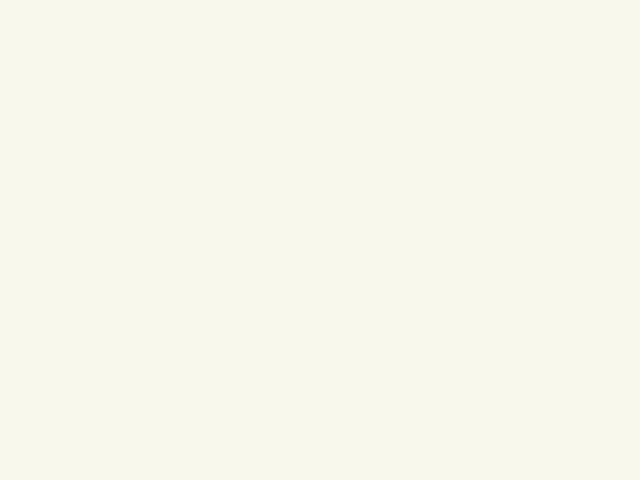
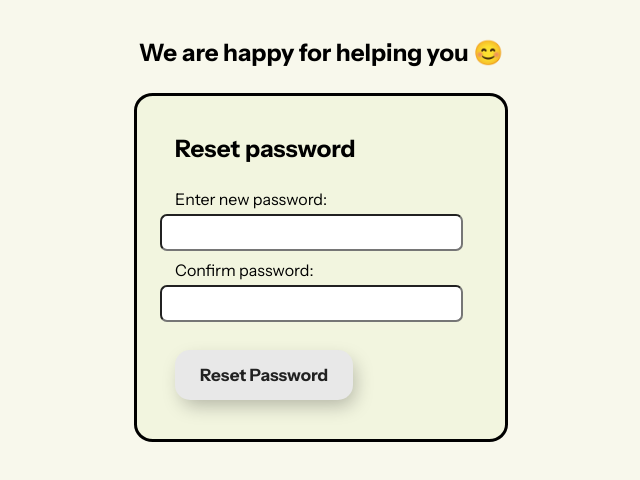
Before and after one commit to kalviumcommunity/blogie, a React (Vite) app in the folder client/: page /resetpass in a window 1280 px wide. Before the commit this address had no page. Shown: the top 480 px of the page, without its empty margins (319-959 px from the left). Built offline with nearby package versions, Linux system fonts and the light colour scheme; a web font is replaced by a local one.

Commit message:
added resetpass route

```diff
--- a/client/src/App.jsx
+++ b/client/src/App.jsx
@@ -5,6 +5,7 @@ import Form from './Components/Form.jsx'
 import Blog from './Components/Blog.jsx'
 import About from "./Components/About.jsx"
 import Forgotpass from "./Components/Forgotpass.jsx"
+import Resetpass from './Components/Resetpass.jsx'
 import './App.css'
 
 const App = () => {
@@ -17,6 +18,7 @@ const App = () => {
       <Route path="/form" element={<Form />} />
       <Route path="/blog" element={<Blog />} />
       <Route path="/about" element={<About />} />
+      <Route path="/resetpass" element={<Resetpass />} />
       <Route path="/forgotpass" element={<Forgotpass />} />
     </Routes>
     </BrowserRouter>
--- /dev/null
+++ b/client/src/Components/Resetpass.jsx
@@ -0,0 +1,90 @@
+import { useState } from "react";
+import { useNavigate, useParams } from "react-router-dom";
+import axios from "axios";
+
+const Resetpass = () => {
+  const [password, setPassword] = useState("");
+  const [confirmpassword, setConfirmPassword] = useState("");
+  const [loading, setLoading] = useState(false);
+  const { token } = useParams();
+  const navigate = useNavigate();
+
+  const handleSubmit = (e) => {
+    e.preventDefault();
+    if (password === confirmpassword) {
+      setLoading(true);
+      axios
+        .post(`http://localhost:3001/auth/resetpassword/${token}`, {
+          password,
+        })
+        .then((response) => {
+          setLoading(false);
+          if (response.data.status) {
+            alert("Your password is updated");
+            navigate("/login1");
+          } else {
+            alert("Password reset failed. Please try again.");
+          }
+        })
+        .catch((err) => {
+          setLoading(false);
+          console.log("Error:", err);
+          alert("An error occurred. Please try again later.");
+        });
+    } else {
+      alert("Please enter the same passwords in password and confirm password fields");
+    }
+  };
+
+  return (
+    <div>
+      {loading && (
+        <div className="loader-container">
+          <div className="spinner">
+            <div></div>
+            <div></div>
+            <div></div>
+            <div></div>
+            <div></div>
+            <div></div>
+            <div></div>
+            <div></div>
+            <div></div>
+            <div></div>
+          </div>
+        </div>
+      )}
+      {!loading && (
+        <div>
+          <div className="oops"><center>
+            <h2>We are happy for helping you 😊</h2></center>
+          </div>
+          <div className="register-box new">
+            <h2>Reset password</h2>
+            <form onSubmit={handleSubmit}>
+              <div>
+                <label htmlFor="password">Enter new password:</label>
+                <input
+                  type="password"
+                  onChange={(e) => setPassword(e.target.value)}
+                />
+              </div>
+              <div>
+                <label htmlFor="confirmpassword">Confirm password:</label>
+                <input
+                  type="password"
+                  onChange={(e) => setConfirmPassword(e.target.value)}
+                />
+              </div>
+              <div>
+                <button type="submit">Reset Password</button>
+              </div>
+            </form>
+          </div>
+        </div>
+      )}
+    </div>
+  );
+};
+
+export default Resetpass;
```
Also changed, not shown: 1 other file (tests, documents, lock files or other folders).
